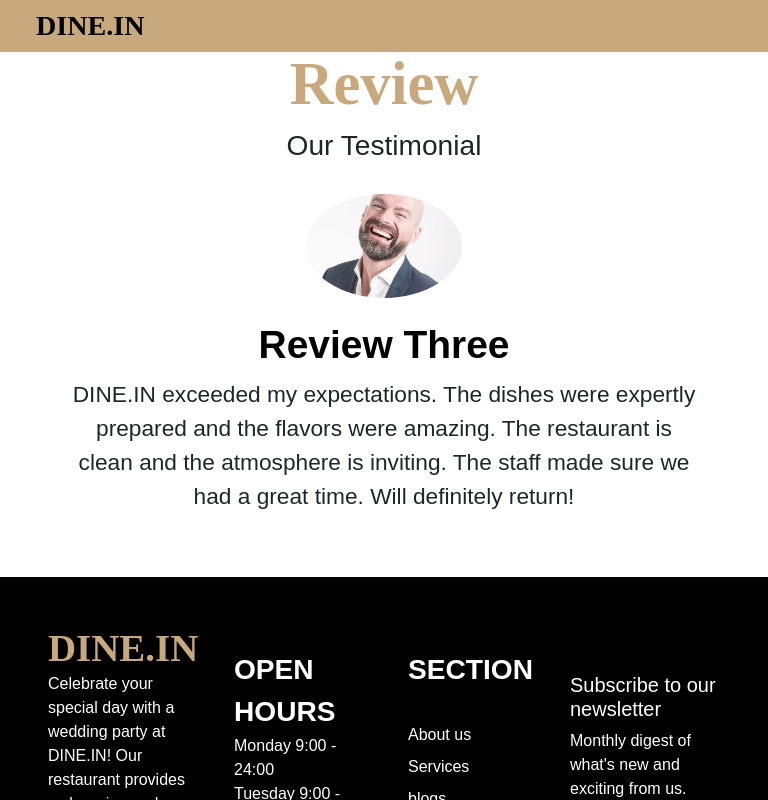
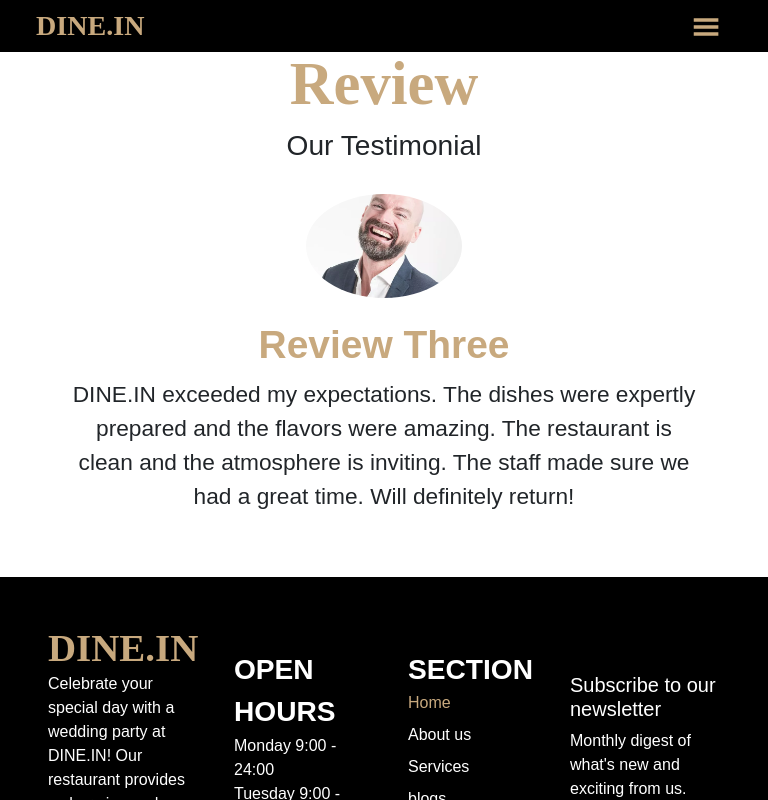
Before and after one commit to Muhammadshehroz432/Dine.in, a React (Vite) app: page /testimonial in a window 768 px wide. In both pictures the pointer is over the link "Home". Shown: the top 800 px of the page. Built offline with nearby package versions, Linux system fonts and the light colour scheme; a web font is replaced by a local one.

Commit message:
fix tablet size

```diff
--- a/src/Components/Navbar/Navbar.css
+++ b/src/Components/Navbar/Navbar.css
@@ -114,31 +114,32 @@
 /* Tablets screen */
 @media only screen and (min-width: 700px) and (max-width: 912px) {
   .navbar {
-    background-color: var(--web-color) !important;
+    background-color: black !important;
     padding: 0px 16px !important;
   }
   .book-table {
     margin-bottom: 1rem;
   }
   .navbar-brand {
-    color: black !important;
+    color: var(--web-color) !important;
   }
-  .active {
-    color: black !important;
-  }
+
   .nav-link {
     color: white !important;
   }
   .nav-link:hover {
-    color: black !important;
+    color: var(--web-color) !important;
   }
   .book-table {
-    background-color: black !important;
+    background-color: var(--web-color) !important;
   }
   .book-table:hover {
     background-color: transparent !important;
-    border: 2px solid black !important;
-    color: black !important;
+    border: 2px solid var(--web-color) !important;
+    color: var(--web-color) !important;
+  }
+  .active {
+    color: var(--web-color) !important; /* Ensure consistency */
   }
 }
 .book-table a {
```
